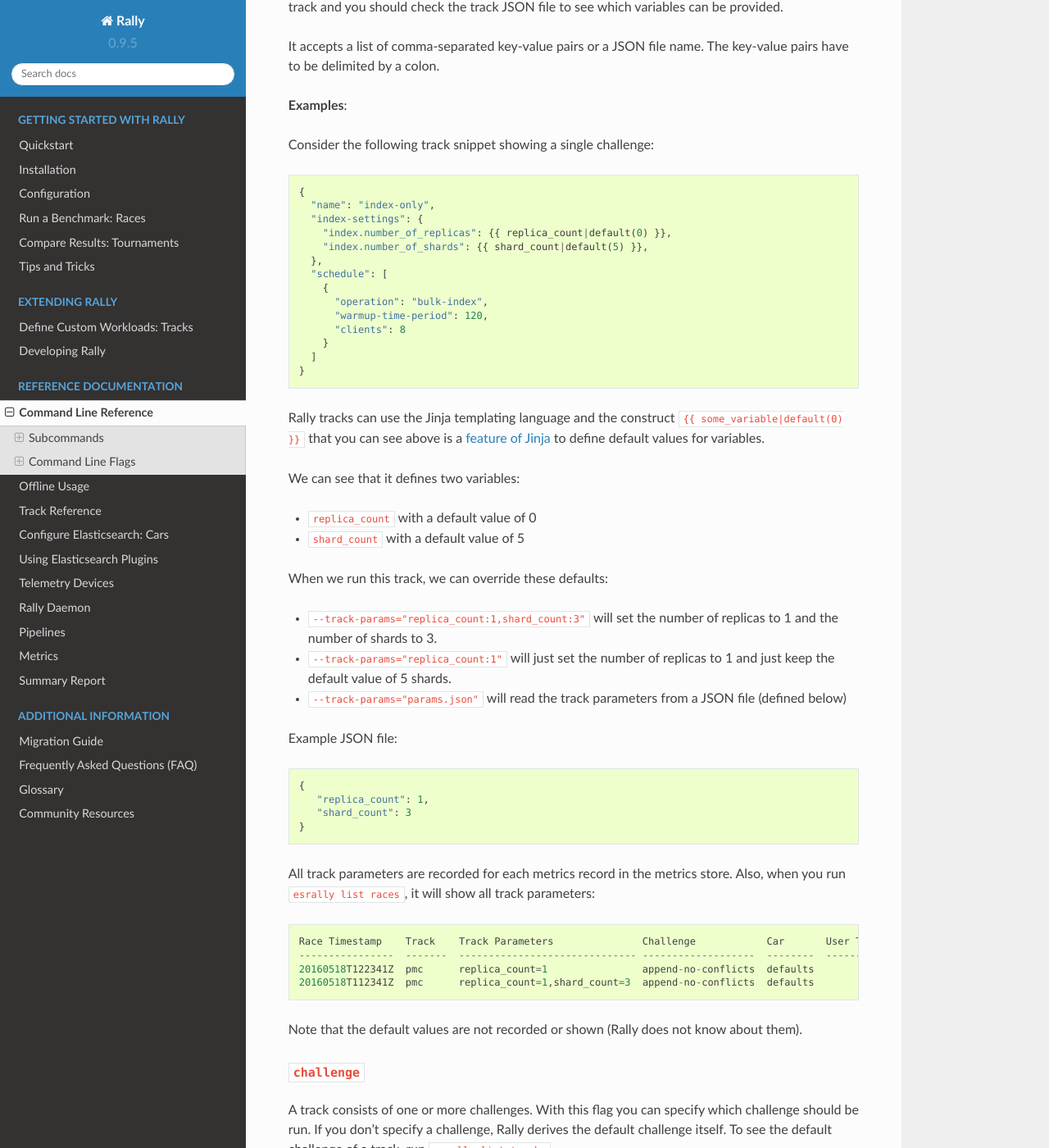
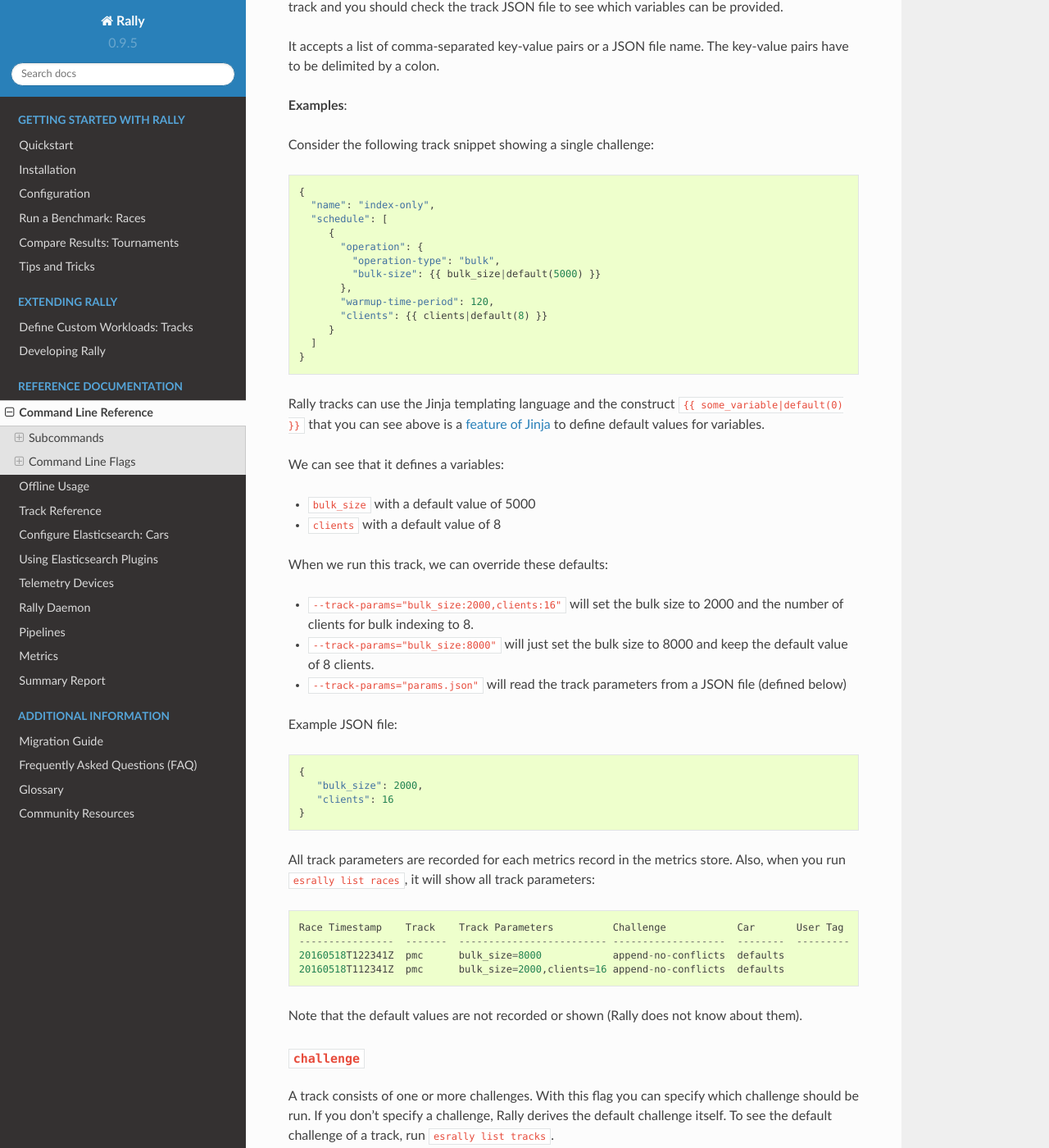
Before and after one commit to elastic/rally, a Sphinx documentation site: the page built from docs/command_line_reference.rst, in a window 1280 px wide and 1400 px high, scrolled down 1970 px. Shown: the whole window at 82% size. Built offline with Sphinx 7.4.7 and the Read the Docs theme 2.0.0, drawn with Linux system fonts in a browser that asks for light colours.

Commit message:
Remove 'index-settings' property
With this commit we remove the deprecated track property
`index-settings`. Since Rally 0.9.0, index settings can be provided via
the `settings` property of the `create-index` operation hence making a
specific property obsolete.

Closes #381

```diff
--- a/docs/command_line_reference.rst
+++ b/docs/command_line_reference.rst
@@ -82,45 +82,44 @@
 
     {
       "name": "index-only",
-      "index-settings": {
-        "index.number_of_replicas": {{ replica_count|default(0) }},
-        "index.number_of_shards": {{ shard_count|default(5) }},
-      },
       "schedule": [
-        {
-          "operation": "bulk-index",
-          "warmup-time-period": 120,
-          "clients": 8
-        }
+         {
+           "operation": {
+             "operation-type": "bulk",
+             "bulk-size": {{ bulk_size|default(5000) }}
+           },
+           "warmup-time-period": 120,
+           "clients": {{ clients|default(8) }}
+         }
       ]
     }
 
 Rally tracks can use the Jinja templating language and the construct ``{{ some_variable|default(0) }}`` that you can see above is a `feature of Jinja <http://jinja.pocoo.org/docs/2.10/templates/#default>`_ to define default values for variables.
 
-We can see that it defines two variables:
+We can see that it defines a variables:
 
-* ``replica_count`` with a default value of 0
-* ``shard_count`` with a default value of 5
+* ``bulk_size`` with a default value of 5000
+* ``clients`` with a default value of 8
 
 When we run this track, we can override these defaults:
 
-* ``--track-params="replica_count:1,shard_count:3"`` will set the number of replicas to 1 and the number of shards to 3.
-* ``--track-params="replica_count:1"`` will just set the number of replicas to 1 and just keep the default value of 5 shards.
+* ``--track-params="bulk_size:2000,clients:16"`` will set the bulk size to 2000 and the number of clients for bulk indexing to 8.
+* ``--track-params="bulk_size:8000"`` will just set the bulk size to 8000 and keep the default value of 8 clients.
 * ``--track-params="params.json"`` will read the track parameters from a JSON file (defined below)
 
 Example JSON file::
 
    {
-      "replica_count": 1,
-      "shard_count": 3
+      "bulk_size": 2000,
+      "clients": 16
    }
 
 All track parameters are recorded for each metrics record in the metrics store. Also, when you run ``esrally list races``, it will show all track parameters::
 
-    Race Timestamp    Track    Track Parameters               Challenge            Car       User Tag
-    ----------------  -------  ------------------------------ -------------------  --------  ---------
-    20160518T122341Z  pmc      replica_count=1                append-no-conflicts  defaults
-    20160518T112341Z  pmc      replica_count=1,shard_count=3  append-no-conflicts  defaults
+    Race Timestamp    Track    Track Parameters          Challenge            Car       User Tag
+    ----------------  -------  ------------------------- -------------------  --------  ---------
+    20160518T122341Z  pmc      bulk_size=8000            append-no-conflicts  defaults
+    20160518T112341Z  pmc      bulk_size=2000,clients=16 append-no-conflicts  defaults
 
 Note that the default values are not recorded or shown (Rally does not know about them).
 
--- a/docs/track.rst
+++ b/docs/track.rst
@@ -665,7 +665,6 @@
 * ``name`` (mandatory): A descriptive name of the challenge. Should not contain spaces in order to simplify handling on the command line for users.
 * ``description`` (optional): A human readable description of the challenge.
 * ``default`` (optional): If true, Rally selects this challenge by default if the user did not specify a challenge on the command line. If your track only defines one challenge, it is implicitly selected as default, otherwise you need define ``"default": true`` on exactly one challenge.
-* ``index-settings`` (optional): Defines the index settings of the benchmark candidate when an index is created.
 * ``schedule`` (mandatory): Defines the concrete execution order of operations. It is described in more detail below.
 
 .. note::
```
Also changed, not shown: 5 other files.
